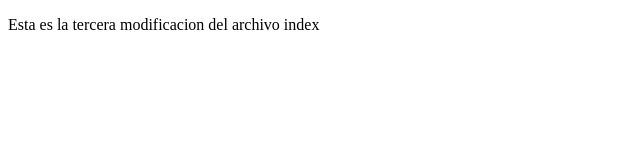
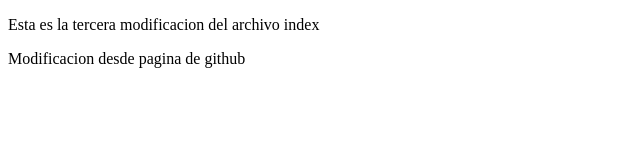
Before and after one commit to osbaldoAlbornoz/gitPildoras, a plain HTML site: page index.html in a window 1280 px wide. Shown: the whole page, without its empty margins (0-640 px from the left). Drawn offline with Linux system fonts and the light colour scheme.

Commit message:
Update index.html

```diff
--- a/index.html
+++ b/index.html
@@ -6,5 +6,6 @@
 </head>
 <body>
 <p>Esta es la tercera modificacion del archivo index</p>
+	<p>Modificacion desde pagina de github</p>
 </body>
 </html>
```
